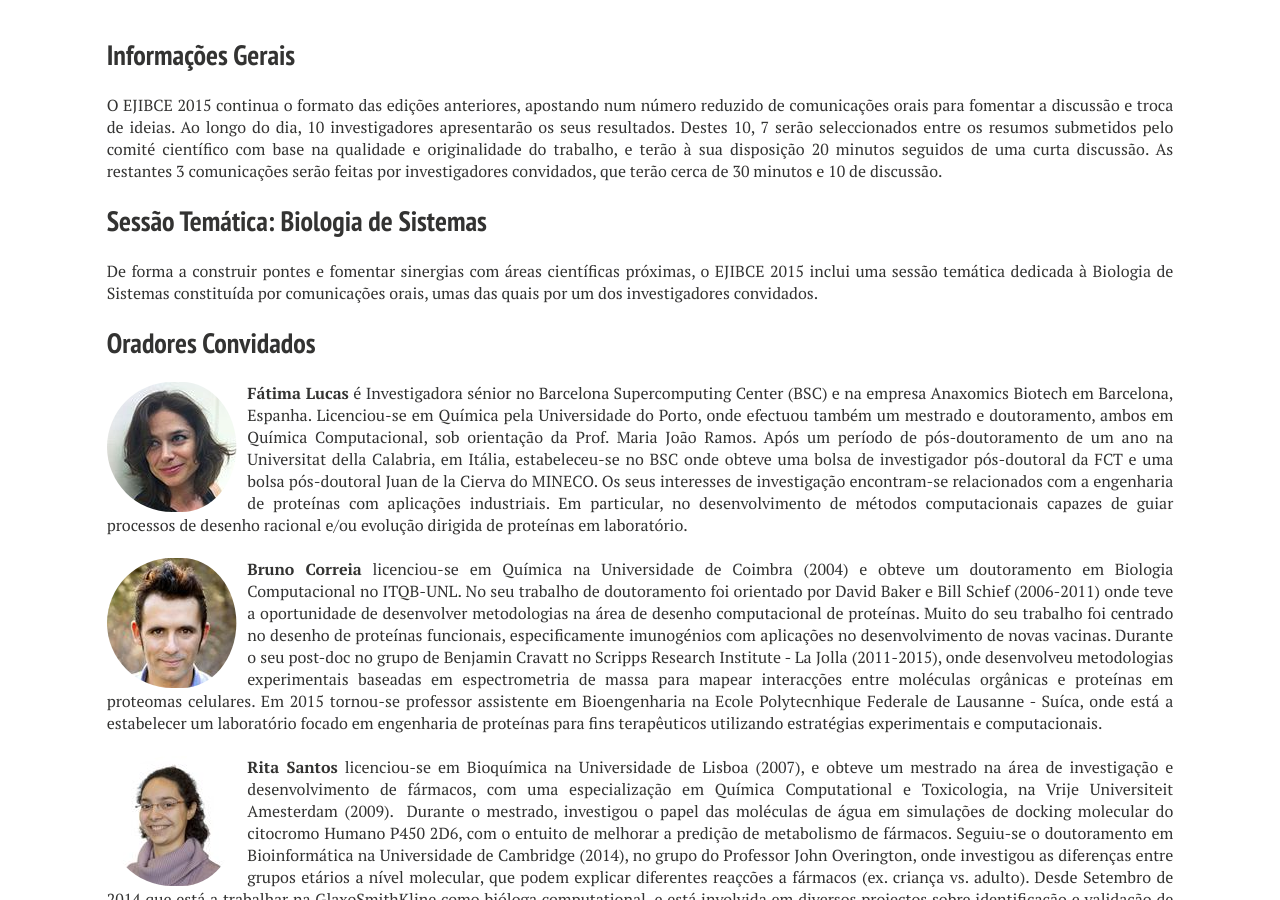
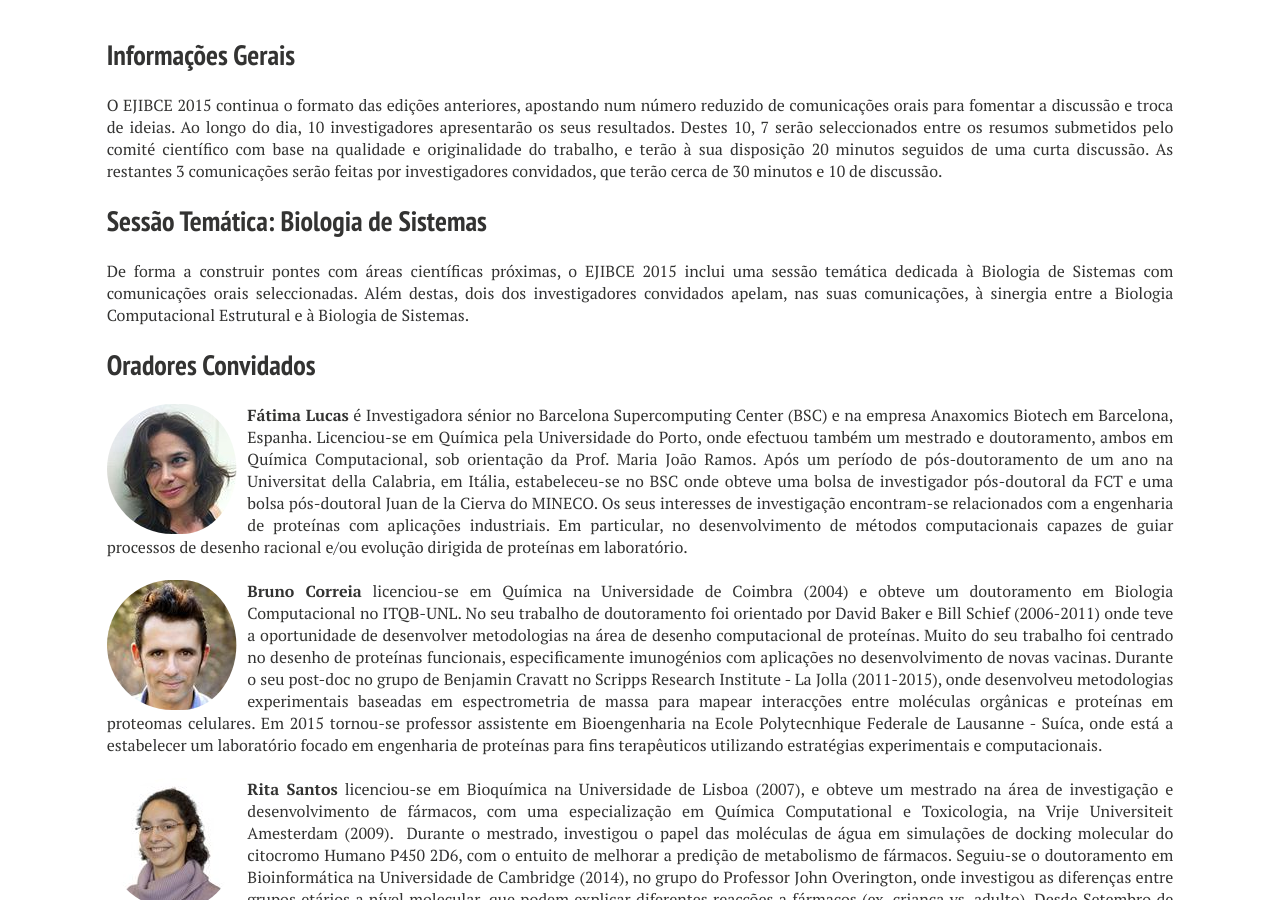
Before and after one commit to ejibce/ejibce.github.io, a Jekyll site: the page built from programa/index.md, in a window 1280 px wide and 900 px high, scrolled down 442 px. Built offline with Jekyll 4.4.1, drawn with Linux system fonts in a browser that asks for light colours; nearby versions of some CDN libraries.

Commit message:
Rewrote theme paragraph

```diff
--- a/programa/index.md
+++ b/programa/index.md
@@ -18,9 +18,10 @@ curta discussão. As restantes 3 comunicações serão feitas por investigadores
 cerca de 30 minutos e 10 de discussão.
 
 ## Sessão Temática: Biologia de Sistemas
-De forma a construir pontes e fomentar sinergias com áreas científicas próximas, o EJIBCE 2015 inclui
-uma sessão temática dedicada à Biologia de Sistemas constituída por comunicações orais, umas das quais
-por um dos investigadores convidados.
+De forma a construir pontes com áreas científicas próximas, o EJIBCE 2015 inclui uma sessão temática
+dedicada à Biologia de Sistemas com comunicações orais seleccionadas. Além destas, dois dos investigadores
+convidados apelam, nas suas comunicações, à sinergia entre a Biologia Computacional Estrutural e à
+Biologia de Sistemas.
 
 ## Oradores Convidados
 
```
